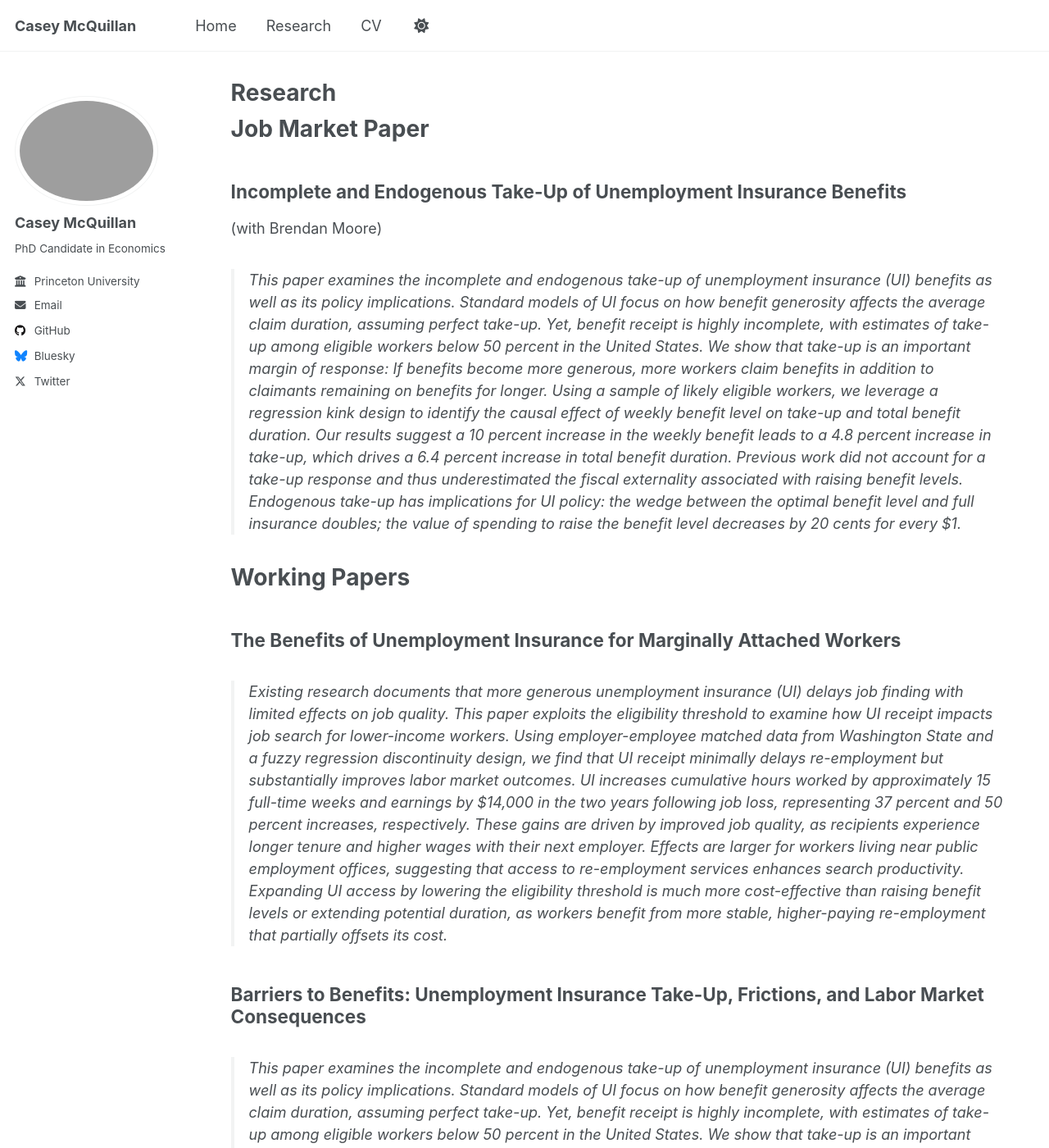
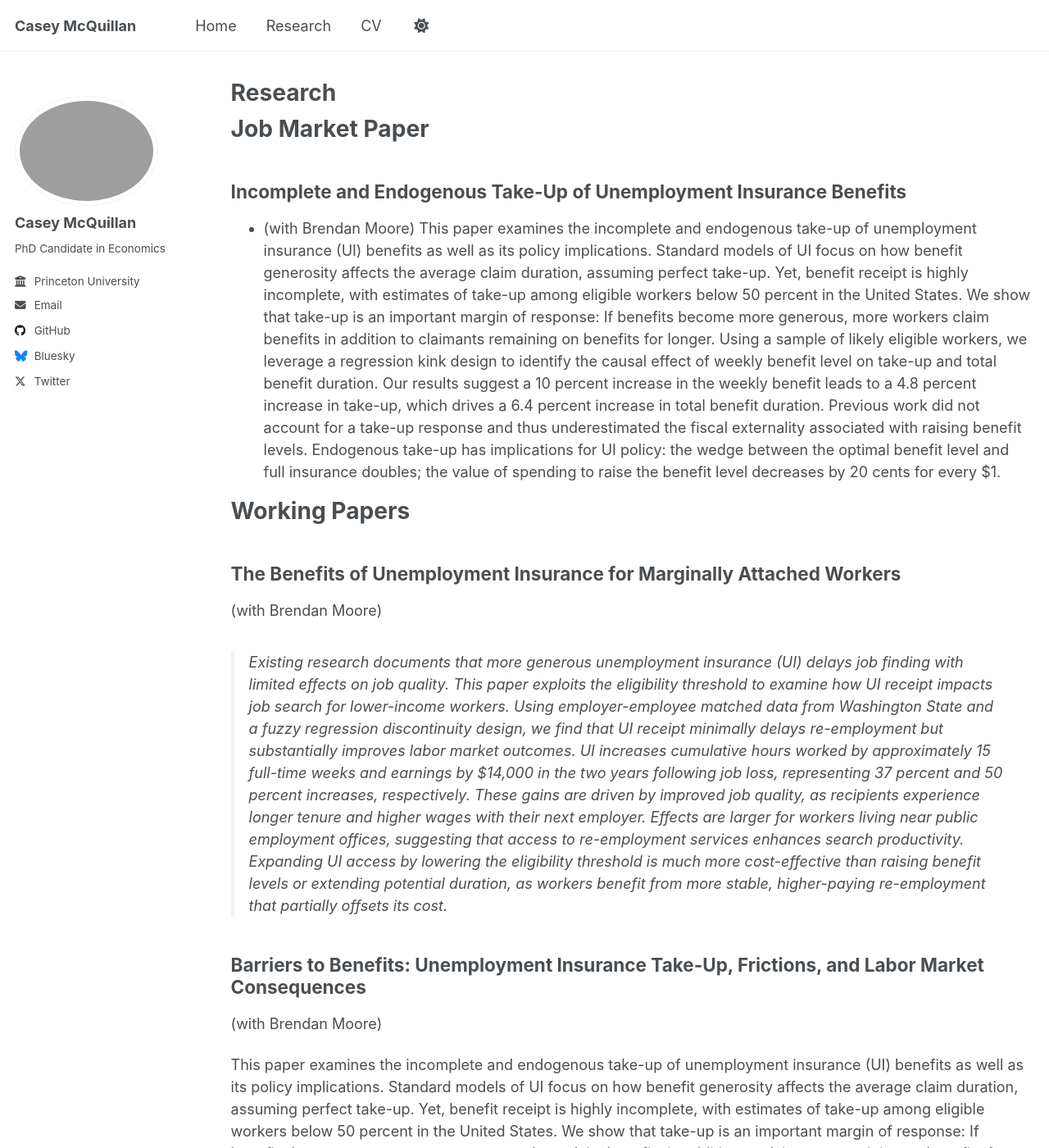
Before and after one commit to casey-mcquillan/casey-mcquillan.github.io, a Jekyll site: the page built from _pages/research.md, in a window 1280 px wide and 1400 px high. Shown: the whole window at 82% size. Built offline with Jekyll 4.4.1, drawn with Linux system fonts in a browser that asks for light colours.

Commit message:
Update research.md

```diff
--- a/_pages/research.md
+++ b/_pages/research.md
@@ -11,8 +11,8 @@ Job Market Paper
 ======
 
 ## Incomplete and Endogenous Take-Up of Unemployment Insurance Benefits
-(with Brendan Moore)
-> This paper examines the incomplete and endogenous take-up of unemployment insurance (UI) benefits as well as its policy implications. Standard models of UI focus on how benefit generosity affects the average claim duration, assuming perfect take-up. Yet, benefit receipt is highly incomplete, with estimates of take-up among eligible workers below 50 percent in the United States. We show that take-up is an important margin of response: If benefits become more generous, more workers claim benefits in addition to claimants remaining on benefits for longer. Using a sample of likely eligible workers, we leverage a regression kink design to identify the causal effect of weekly benefit level on take-up and total benefit duration. Our results suggest a 10 percent increase in the weekly benefit leads to a 4.8 percent increase in take-up, which drives a 6.4 percent increase in total benefit duration. Previous work did not account for a take-up response and thus underestimated the fiscal externality associated with raising benefit levels. Endogenous take-up has implications for UI policy: the wedge between the optimal benefit level and full insurance doubles; the value of spending to raise the benefit level decreases by 20 cents for every \$1.
+  * (with Brendan Moore)
+This paper examines the incomplete and endogenous take-up of unemployment insurance (UI) benefits as well as its policy implications. Standard models of UI focus on how benefit generosity affects the average claim duration, assuming perfect take-up. Yet, benefit receipt is highly incomplete, with estimates of take-up among eligible workers below 50 percent in the United States. We show that take-up is an important margin of response: If benefits become more generous, more workers claim benefits in addition to claimants remaining on benefits for longer. Using a sample of likely eligible workers, we leverage a regression kink design to identify the causal effect of weekly benefit level on take-up and total benefit duration. Our results suggest a 10 percent increase in the weekly benefit leads to a 4.8 percent increase in take-up, which drives a 6.4 percent increase in total benefit duration. Previous work did not account for a take-up response and thus underestimated the fiscal externality associated with raising benefit levels. Endogenous take-up has implications for UI policy: the wedge between the optimal benefit level and full insurance doubles; the value of spending to raise the benefit level decreases by 20 cents for every \$1.
 
 
 Working Papers
@@ -20,11 +20,15 @@ Working Papers
 
 
 ## The Benefits of Unemployment Insurance for Marginally Attached Workers
+(with Brendan Moore)
 > Existing research documents that more generous unemployment insurance (UI) delays job finding with limited effects on job quality. This paper exploits the eligibility threshold to examine how UI receipt impacts job search for lower-income workers. Using employer-employee matched data from Washington State and a fuzzy regression discontinuity design, we find that UI receipt minimally delays re-employment but substantially improves labor market outcomes. UI increases cumulative hours worked by approximately 15 full-time weeks and earnings by \$14,000 in the two years following job loss, representing 37 percent and 50 percent increases, respectively. These gains are driven by improved job quality, as recipients experience longer tenure and higher wages with their next employer. Effects are larger for workers living near public employment offices, suggesting that access to re-employment services enhances search productivity. Expanding UI access by lowering the eligibility threshold is much more cost-effective than raising benefit levels or extending potential duration, as workers benefit from more stable, higher-paying re-employment that partially offsets its cost.
 
 
 ## Barriers to Benefits: Unemployment Insurance Take-Up, Frictions, and Labor Market Consequences
-> This paper examines the incomplete and endogenous take-up of unemployment insurance (UI) benefits as well as its policy implications. Standard models of UI focus on how benefit generosity affects the average claim duration, assuming perfect take-up. Yet, benefit receipt is highly incomplete, with estimates of take-up among eligible workers below 50 percent in the United States. We show that take-up is an important margin of response: If benefits become more generous, more workers claim benefits in addition to claimants remaining on benefits for longer. Using a sample of likely eligible workers, we leverage a regression kink design to identify the causal effect of weekly benefit level on take-up and total benefit duration. Our results suggest a 10 percent increase in the weekly benefit leads to a 4.8 percent increase in take-up, which drives a 6.4 percent increase in total benefit duration. Previous work did not account for a take-up response and thus underestimated the fiscal externality associated with raising benefit levels. Endogenous take-up has implications for UI policy: the wedge between the optimal benefit level and full insurance doubles; the value of spending to raise the benefit level decreases by 20 cents for every \$1.
+
+(with Brendan Moore)
+
+This paper examines the incomplete and endogenous take-up of unemployment insurance (UI) benefits as well as its policy implications. Standard models of UI focus on how benefit generosity affects the average claim duration, assuming perfect take-up. Yet, benefit receipt is highly incomplete, with estimates of take-up among eligible workers below 50 percent in the United States. We show that take-up is an important margin of response: If benefits become more generous, more workers claim benefits in addition to claimants remaining on benefits for longer. Using a sample of likely eligible workers, we leverage a regression kink design to identify the causal effect of weekly benefit level on take-up and total benefit duration. Our results suggest a 10 percent increase in the weekly benefit leads to a 4.8 percent increase in take-up, which drives a 6.4 percent increase in total benefit duration. Previous work did not account for a take-up response and thus underestimated the fiscal externality associated with raising benefit levels. Endogenous take-up has implications for UI policy: the wedge between the optimal benefit level and full insurance doubles; the value of spending to raise the benefit level decreases by 20 cents for every \$1.
 
 
 
```
